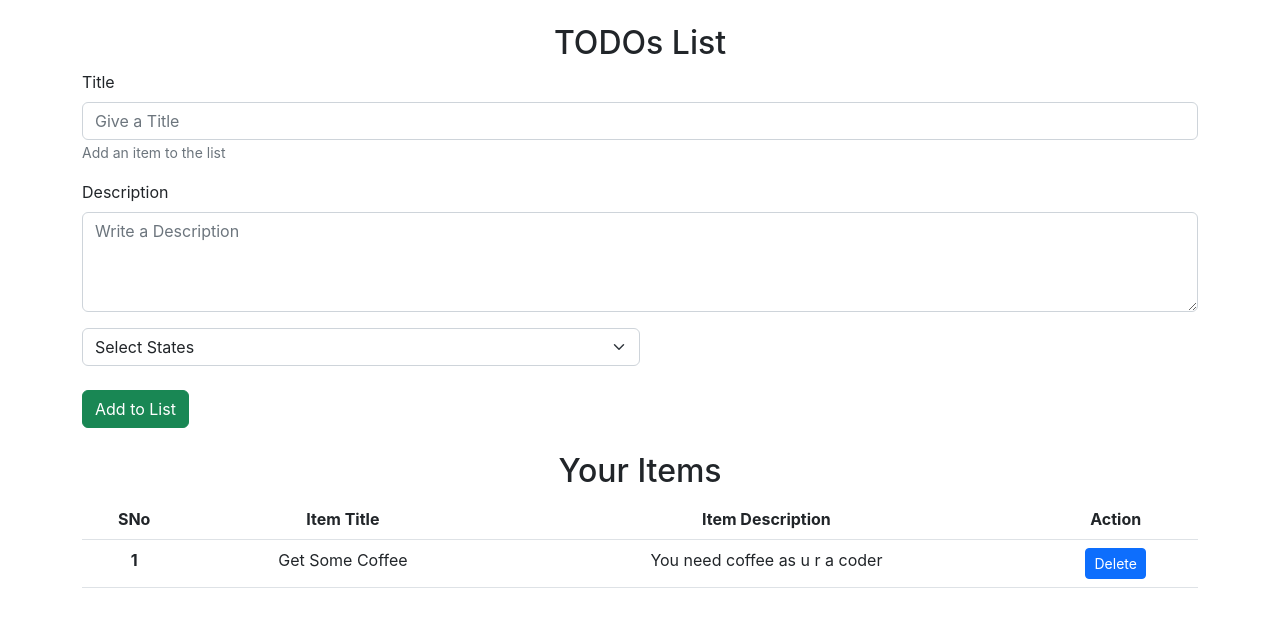
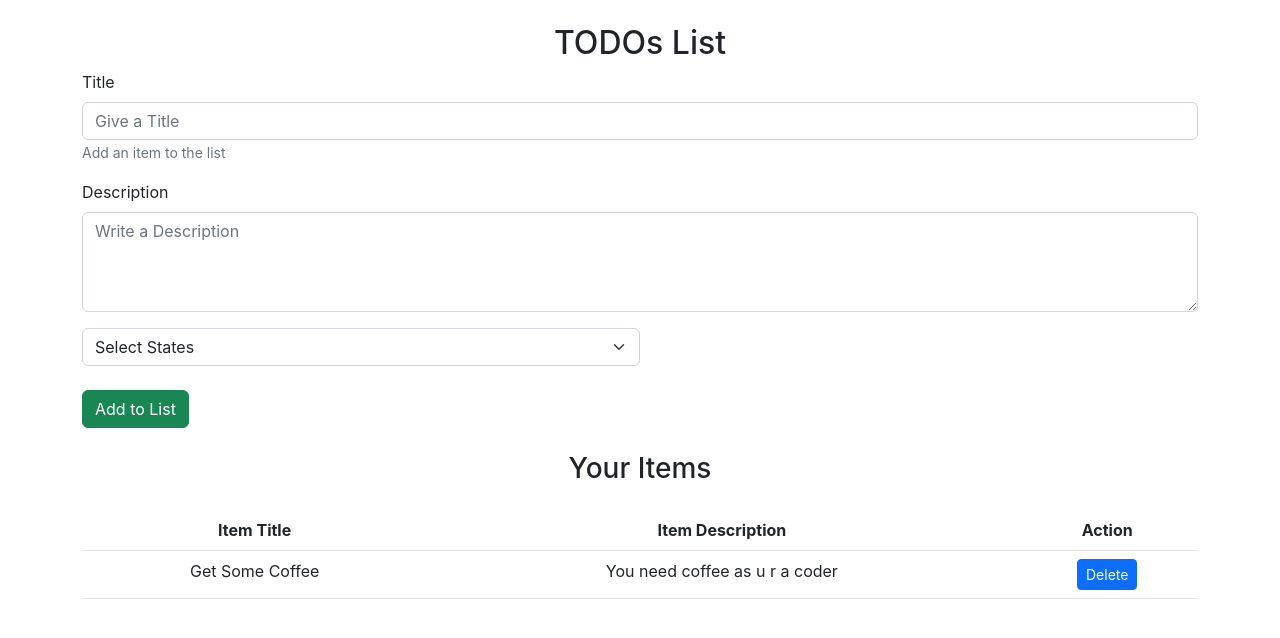
Before and after one commit to emonShimoul/todoapp-react-client, a React (Create React App) app: page / in a window 1280 px wide. Shown: the top 638 px of the page. Built offline with nearby package versions, Linux system fonts and the light colour scheme.

Commit message:
slight changes

```diff
--- a/src/components/Home/Home.js
+++ b/src/components/Home/Home.js
@@ -38,11 +38,10 @@ const Home = () => {
             </Form>
 
             <div id="items" className="my-4">
-                <h2>Your Items</h2>
-                <table className="table">
+                <h3>Your Items</h3>
+                <table className="table mt-4">
                     <thead>
                         <tr>
-                            <th scope="col">SNo</th>
                             <th scope="col">Item Title</th>
                             <th scope="col">Item Description</th>
                             <th scope="col">Action</th>
@@ -50,7 +49,6 @@ const Home = () => {
                     </thead>
                     <tbody id="tableBody">
                         <tr>
-                            <th scope="row">1</th>
                             <td>Get Some Coffee</td>
                             <td>You need coffee as u r a coder</td>
                             <td><button className="btn btn-sm btn-primary">Delete</button></td>
```
